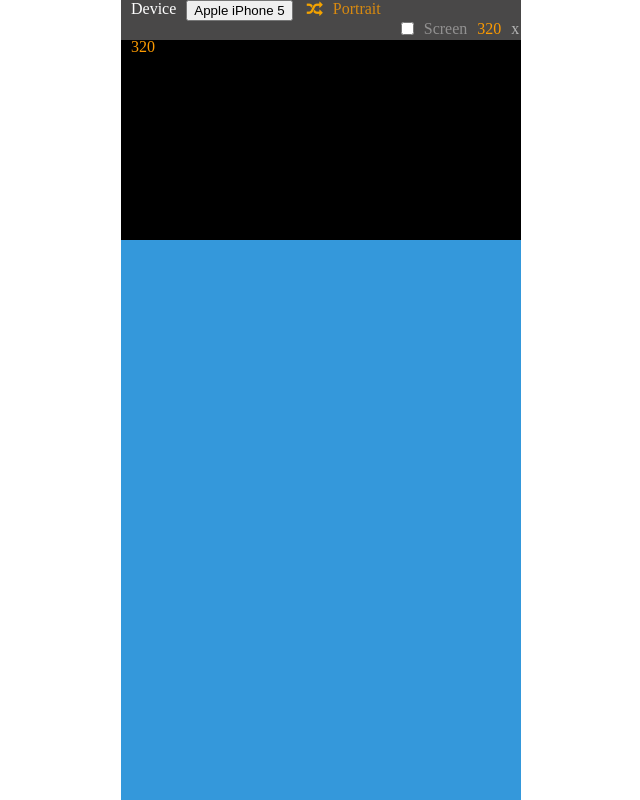
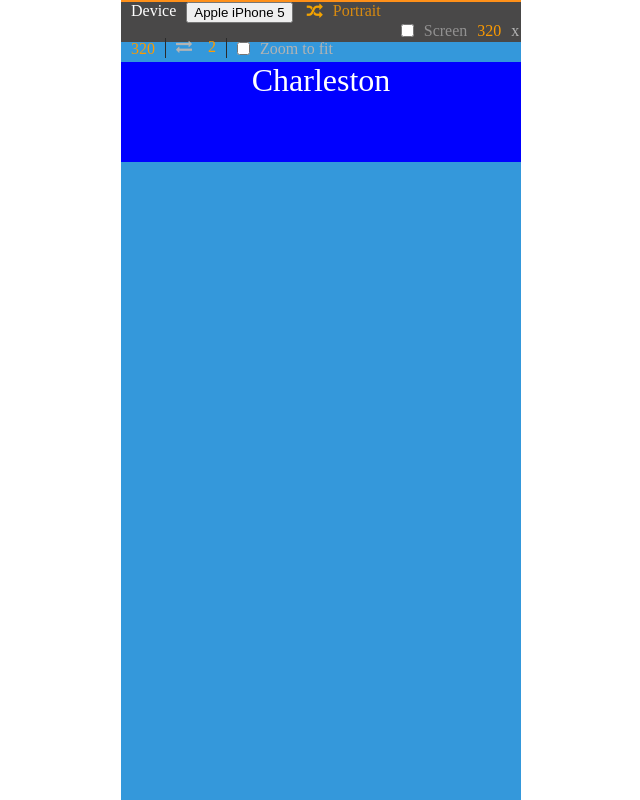
Before and after one commit to chrisjamesjackmccray/18-weather-api, a website: page app/index.html in a window 1280 px wide. Shown: the whole page, without its empty margins (319-959 px from the left). Drawn offline with nearby package versions, Linux system fonts and the light colour scheme; files that its build step writes are made by us from their sources; files whose address does not match are found by name.

Commit message:
Assignment

```diff
--- a/app/index.html
+++ b/app/index.html
@@ -10,6 +10,7 @@
   <body>
 
     <div class="main">
+      <div class="topbar"></div>
 
       <div class="maintopone">
         <p class="deviceword"> Device </p>
@@ -30,9 +31,18 @@
         <p class="leftnumber"> 320 </p>
         <p class="times"> x </p>
         <p class="rightnumber"> 320 </p>
+        <div class="maintoptwosmall">
+          <i class="fa fa-exchange" aria-hidden="true"></i>
+          <p class="divnumber">2</p>
+        </div>
+        <input type="checkbox" id="cbox2" value="first_checkbox">
+        <p class="zoom"> Zoom to fit </p>
       </div>
 
       <div class="temp">
+        <div>
+          <h1> Charleston </h1>
+        </div>
 
 
       </div>
--- a/app/styles/_layout.scss
+++ b/app/styles/_layout.scss
@@ -1,5 +1,11 @@
 body {
   margin: 0;
+}
+
+.topbar {
+  width: 400px;
+  height: 2px;
+  background-color: #FF9019;
 }
 
 .main {
@@ -75,11 +81,52 @@ body {
     color: #FC9A01;
   }
 
+  .maintoptwosmall {
+    width: 60px;
+    height: 20px;
+    float: left;
+    background-color: none;
+    margin: -2px 0 0 10px;
+    border-left: 1px solid #2B2B2B;
+    border-right: 1px solid #2B2B2B;
+
+    .fa.fa-exchange {
+      margin: 0 0 0 10px;
+      color: #B4B4B4;
+    }
+
+    .divnumber {
+      float: right;
+      margin: 0 10px 0 0;
+      color: #FF9C00;
+    }
+
+  }
+
+  #cbox2 {
+    margin: 2px 0 0 10px;
+    float: left;
+  }
+
+  .zoom {
+    margin: 0;
+    float: left;
+    margin-left: 10px;
+    color: #B3B3B3;
+  }
+
 
   .temp {
     width: 400px;
-    height: 200px;
-    background-color: black;
+    height: 100px;
+    background-color: blue;
+
+    h1 {
+      color: white;
+      font-weight: 100;
+      margin: 20px 0 0 0;
+      text-align: center;
+    }
   }
 
 }
```
Also changed, not shown: dist/index.html, dist/styles/main.css.
